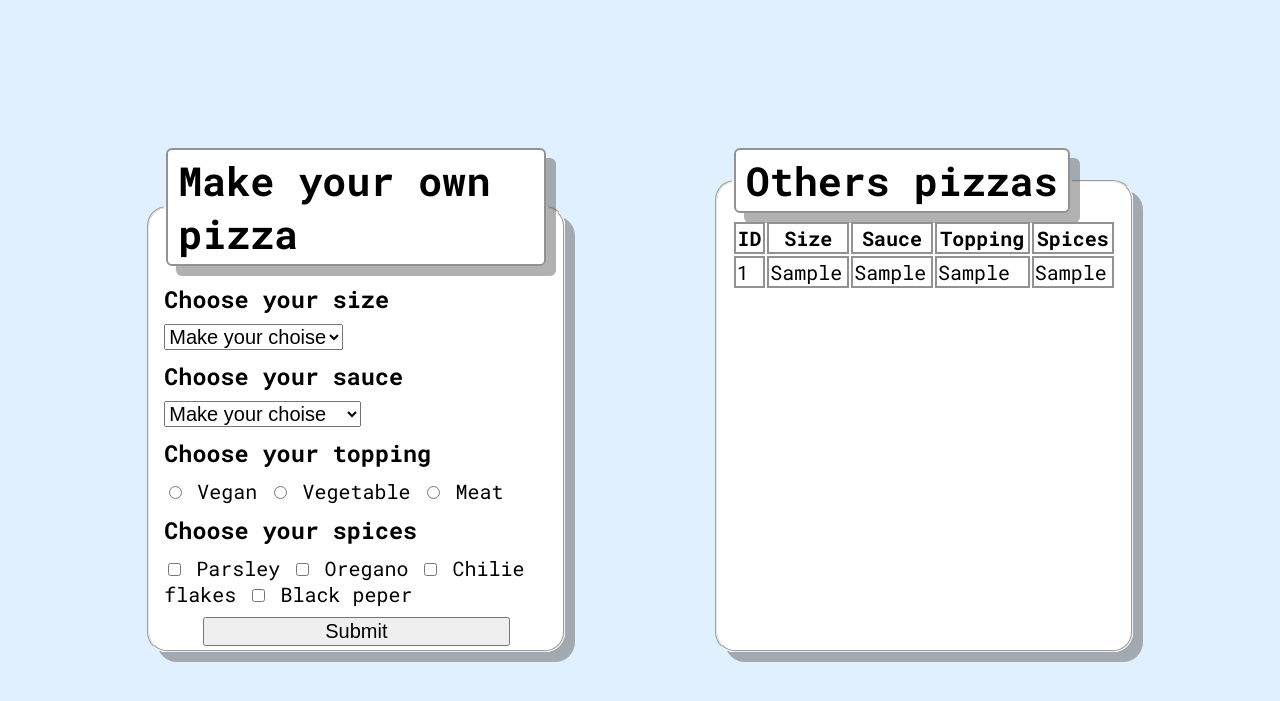
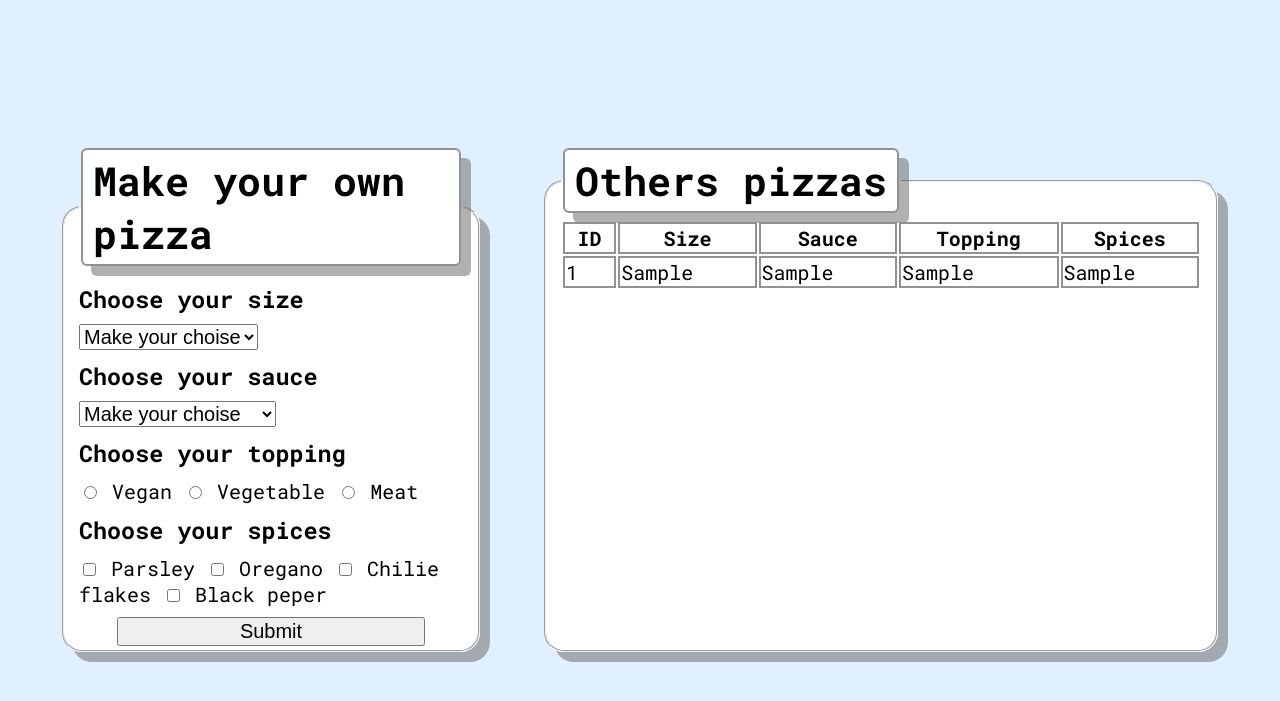
Before and after one commit to ThePope05/PHP_PDO_CRUD_assignement2, a PHP site: page / in a window 1280 px wide. Shown: the top 701 px of the page. Run offline with PHP 8.4, Linux system fonts and the light colour scheme; tables that the repository leaves empty or names only in its code hold one stand-in row (values such as "Sample post").

Commit message:
Create file fixed

```diff
--- a/style.css
+++ b/style.css
@@ -17,6 +17,9 @@ body > fieldset{
     background-color: white;
     border-radius: 1rem;
     box-shadow: .5rem .5rem 0 rgba(101, 101, 101, 0.505);
+}
+body > fieldset:last-of-type{
+    width: 50%;
 }
 
 body > fieldset:last-of-type{
```
